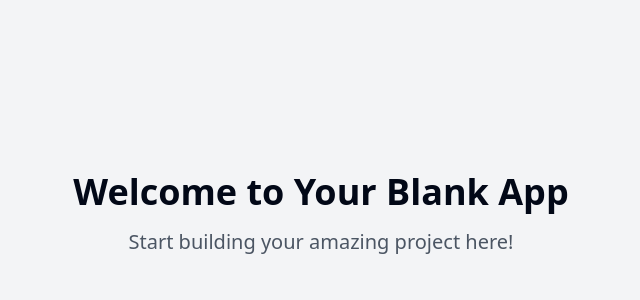
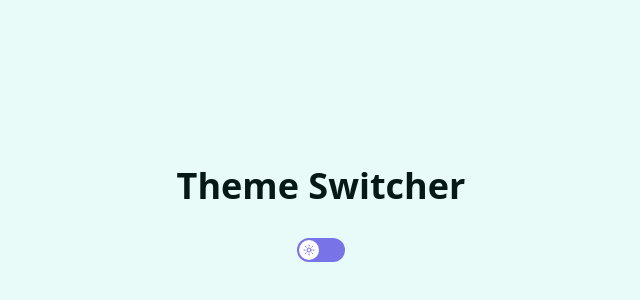
Before and after one commit to amr-khaled27/watch-store-frontend, a React (Vite) app: page / in a window 1280 px wide. Shown: the part 186-486 px from the top of the page, without its empty margins (319-959 px from the left). Built offline with nearby package versions, Linux system fonts and the light colour scheme.

Commit message:
Implement dark/light mode toggle
Adds a button to switch between light and dark mode themes.  The button will be centered on the screen.  The light and dark themes will use custom CSS variables.

```diff
--- a/src/App.tsx
+++ b/src/App.tsx
@@ -1,6 +1,6 @@
-import { Toaster } from "@/components/ui/toaster";
-import { Toaster as Sonner } from "@/components/ui/sonner";
-import { TooltipProvider } from "@/components/ui/tooltip";
+
+import { ThemeProvider } from "./components/theme-provider";
+import { ThemeToggle } from "./components/theme-toggle";
 import { QueryClient, QueryClientProvider } from "@tanstack/react-query";
 import { BrowserRouter, Routes, Route } from "react-router-dom";
 import Index from "./pages/Index";
@@ -10,17 +10,14 @@ const queryClient = new QueryClient();
 
 const App = () => (
   <QueryClientProvider client={queryClient}>
-    <TooltipProvider>
-      <Toaster />
-      <Sonner />
+    <ThemeProvider defaultTheme="light">
       <BrowserRouter>
         <Routes>
           <Route path="/" element={<Index />} />
-          {/* ADD ALL CUSTOM ROUTES ABOVE THE CATCH-ALL "*" ROUTE */}
           <Route path="*" element={<NotFound />} />
         </Routes>
       </BrowserRouter>
-    </TooltipProvider>
+    </ThemeProvider>
   </QueryClientProvider>
 );
 
--- /dev/null
+++ b/src/components/theme-provider.tsx
@@ -0,0 +1,62 @@
+
+import { createContext, useContext, useEffect, useState } from "react";
+
+type Theme = "dark" | "light";
+
+type ThemeProviderProps = {
+  children: React.ReactNode;
+  defaultTheme?: Theme;
+  storageKey?: string;
+};
+
+type ThemeProviderState = {
+  theme: Theme;
+  setTheme: (theme: Theme) => void;
+};
+
+const initialState: ThemeProviderState = {
+  theme: "light",
+  setTheme: () => null,
+};
+
+const ThemeProviderContext = createContext<ThemeProviderState>(initialState);
+
+export function ThemeProvider({
+  children,
+  defaultTheme = "light",
+  storageKey = "vite-ui-theme",
+  ...props
+}: ThemeProviderProps) {
+  const [theme, setTheme] = useState<Theme>(
+    () => (localStorage.getItem(storageKey) as Theme) || defaultTheme
+  );
+
+  useEffect(() => {
+    const root = window.document.documentElement;
+    root.classList.remove("light", "dark");
+    root.classList.add(theme);
+  }, [theme]);
+
+  const value = {
+    theme,
+    setTheme: (theme: Theme) => {
+      localStorage.setItem(storageKey, theme);
+      setTheme(theme);
+    },
+  };
+
+  return (
+    <ThemeProviderContext.Provider {...props} value={value}>
+      {children}
+    </ThemeProviderContext.Provider>
+  );
+}
+
+export const useTheme = () => {
+  const context = useContext(ThemeProviderContext);
+
+  if (context === undefined)
+    throw new Error("useTheme must be used within a ThemeProvider");
+
+  return context;
+};
--- /dev/null
+++ b/src/components/theme-toggle.tsx
@@ -0,0 +1,24 @@
+
+import { Moon, Sun } from "lucide-react";
+import { useTheme } from "./theme-provider";
+
+export function ThemeToggle() {
+  const { theme, setTheme } = useTheme();
+
+  return (
+    <button
+      onClick={() => setTheme(theme === "light" ? "dark" : "light")}
+      className="theme-toggle group relative inline-flex items-center justify-center overflow-hidden focus:outline-none focus:ring-2 focus:ring-primary focus:ring-offset-2 focus:ring-offset-background"
+      data-state={theme === "dark" ? "checked" : "unchecked"}
+      aria-label="Toggle theme"
+    >
+      <span className="theme-toggle-thumb flex items-center justify-center">
+        {theme === "light" ? (
+          <Sun className="h-3 w-3 text-secondary" />
+        ) : (
+          <Moon className="h-3 w-3 text-secondary" />
+        )}
+      </span>
+    </button>
+  );
+}
--- a/src/index.css
+++ b/src/index.css
@@ -1,101 +1,37 @@
+
 @tailwind base;
 @tailwind components;
 @tailwind utilities;
 
 @layer base {
   :root {
-    --background: 0 0% 100%;
-    --foreground: 222.2 84% 4.9%;
-
-    --card: 0 0% 100%;
-    --card-foreground: 222.2 84% 4.9%;
-
-    --popover: 0 0% 100%;
-    --popover-foreground: 222.2 84% 4.9%;
-
-    --primary: 222.2 47.4% 11.2%;
-    --primary-foreground: 210 40% 98%;
-
-    --secondary: 210 40% 96.1%;
-    --secondary-foreground: 222.2 47.4% 11.2%;
-
-    --muted: 210 40% 96.1%;
-    --muted-foreground: 215.4 16.3% 46.9%;
-
-    --accent: 210 40% 96.1%;
-    --accent-foreground: 222.2 47.4% 11.2%;
-
-    --destructive: 0 84.2% 60.2%;
-    --destructive-foreground: 210 40% 98%;
-
-    --border: 214.3 31.8% 91.4%;
-    --input: 214.3 31.8% 91.4%;
-    --ring: 222.2 84% 4.9%;
-
-    --radius: 0.5rem;
-
-    --sidebar-background: 0 0% 98%;
-
-    --sidebar-foreground: 240 5.3% 26.1%;
-
-    --sidebar-primary: 240 5.9% 10%;
-
-    --sidebar-primary-foreground: 0 0% 98%;
-
-    --sidebar-accent: 240 4.8% 95.9%;
-
-    --sidebar-accent-foreground: 240 5.9% 10%;
-
-    --sidebar-border: 220 13% 91%;
-
-    --sidebar-ring: 217.2 91.2% 59.8%;
+    --text: #051a17;
+    --background: #e9fbf8;
+    --primary: #157e72;
+    --secondary: #7973e8;
+    --accent: #7e21c4;
+  }
+  .dark {
+    --text: #e3faf7;
+    --background: #041613;
+    --primary: #7fe9dc;
+    --secondary: #1d178b;
+    --accent: #993cde;
   }
 
-  .dark {
-    --background: 222.2 84% 4.9%;
-    --foreground: 210 40% 98%;
-
-    --card: 222.2 84% 4.9%;
-    --card-foreground: 210 40% 98%;
-
-    --popover: 222.2 84% 4.9%;
-    --popover-foreground: 210 40% 98%;
-
-    --primary: 210 40% 98%;
-    --primary-foreground: 222.2 47.4% 11.2%;
-
-    --secondary: 217.2 32.6% 17.5%;
-    --secondary-foreground: 210 40% 98%;
-
-    --muted: 217.2 32.6% 17.5%;
-    --muted-foreground: 215 20.2% 65.1%;
-
-    --accent: 217.2 32.6% 17.5%;
-    --accent-foreground: 210 40% 98%;
-
-    --destructive: 0 62.8% 30.6%;
-    --destructive-foreground: 210 40% 98%;
-
-    --border: 217.2 32.6% 17.5%;
-    --input: 217.2 32.6% 17.5%;
-    --ring: 212.7 26.8% 83.9%;
-    --sidebar-background: 240 5.9% 10%;
-    --sidebar-foreground: 240 4.8% 95.9%;
-    --sidebar-primary: 224.3 76.3% 48%;
-    --sidebar-primary-foreground: 0 0% 100%;
-    --sidebar-accent: 240 3.7% 15.9%;
-    --sidebar-accent-foreground: 240 4.8% 95.9%;
-    --sidebar-border: 240 3.7% 15.9%;
-    --sidebar-ring: 217.2 91.2% 59.8%;
+  body {
+    @apply bg-background text-text transition-colors duration-300;
   }
 }
 
-@layer base {
-  * {
-    @apply border-border;
-  }
+.theme-toggle {
+  @apply relative h-6 w-12 rounded-full bg-secondary transition-colors duration-300;
+}
 
-  body {
-    @apply bg-background text-foreground;
-  }
+.theme-toggle-thumb {
+  @apply absolute left-0.5 top-0.5 h-5 w-5 transform rounded-full bg-white transition-transform duration-300;
 }
+
+.theme-toggle[data-state="checked"] .theme-toggle-thumb {
+  @apply translate-x-6;
+}
--- a/src/pages/Index.tsx
+++ b/src/pages/Index.tsx
@@ -1,11 +1,14 @@
-// Update this page (the content is just a fallback if you fail to update the page)
+
+import { ThemeToggle } from "../components/theme-toggle";
 
 const Index = () => {
   return (
-    <div className="min-h-screen flex items-center justify-center bg-gray-100">
-      <div className="text-center">
-        <h1 className="text-4xl font-bold mb-4">Welcome to Your Blank App</h1>
-        <p className="text-xl text-gray-600">Start building your amazing project here!</p>
+    <div className="flex min-h-screen items-center justify-center bg-background">
+      <div className="animate-fade-in rounded-lg p-8 text-center">
+        <h1 className="mb-8 text-4xl font-bold text-text">Theme Switcher</h1>
+        <div className="flex justify-center">
+          <ThemeToggle />
+        </div>
       </div>
     </div>
   );
--- a/tailwind.config.ts
+++ b/tailwind.config.ts
@@ -1,3 +1,4 @@
+
 import type { Config } from "tailwindcss";
 
 export default {
@@ -12,85 +13,34 @@ export default {
   theme: {
     container: {
       center: true,
-			padding: '2rem',
+      padding: "2rem",
       screens: {
-				'2xl': '1400px'
-			}
+        "2xl": "1400px",
+      },
     },
     extend: {
       colors: {
-				border: 'hsl(var(--border))',
-				input: 'hsl(var(--input))',
-				ring: 'hsl(var(--ring))',
-				background: 'hsl(var(--background))',
-				foreground: 'hsl(var(--foreground))',
-				primary: {
-					DEFAULT: 'hsl(var(--primary))',
-					foreground: 'hsl(var(--primary-foreground))'
-				},
-				secondary: {
-					DEFAULT: 'hsl(var(--secondary))',
-					foreground: 'hsl(var(--secondary-foreground))'
-				},
-				destructive: {
-					DEFAULT: 'hsl(var(--destructive))',
-					foreground: 'hsl(var(--destructive-foreground))'
-				},
-				muted: {
-					DEFAULT: 'hsl(var(--muted))',
-					foreground: 'hsl(var(--muted-foreground))'
-				},
-				accent: {
-					DEFAULT: 'hsl(var(--accent))',
-					foreground: 'hsl(var(--accent-foreground))'
-				},
-				popover: {
-					DEFAULT: 'hsl(var(--popover))',
-					foreground: 'hsl(var(--popover-foreground))'
-				},
-				card: {
-					DEFAULT: 'hsl(var(--card))',
-					foreground: 'hsl(var(--card-foreground))'
-				},
-				sidebar: {
-					DEFAULT: 'hsl(var(--sidebar-background))',
-					foreground: 'hsl(var(--sidebar-foreground))',
-					primary: 'hsl(var(--sidebar-primary))',
-					'primary-foreground': 'hsl(var(--sidebar-primary-foreground))',
-					accent: 'hsl(var(--sidebar-accent))',
-					'accent-foreground': 'hsl(var(--sidebar-accent-foreground))',
-					border: 'hsl(var(--sidebar-border))',
-					ring: 'hsl(var(--sidebar-ring))'
-				}
-			},
-			borderRadius: {
-				lg: 'var(--radius)',
-				md: 'calc(var(--radius) - 2px)',
-				sm: 'calc(var(--radius) - 4px)'
+        text: "var(--text)",
+        background: "var(--background)",
+        primary: "var(--primary)",
+        secondary: "var(--secondary)",
+        accent: "var(--accent)",
       },
       keyframes: {
-				'accordion-down': {
-					from: {
-						height: '0'
+        "fade-in": {
+          "0%": { opacity: "0" },
+          "100%": { opacity: "1" },
         },
-					to: {
-						height: 'var(--radix-accordion-content-height)'
-					}
+        "slide-in": {
+          "0%": { transform: "translateX(-100%)" },
+          "100%": { transform: "translateX(0)" },
         },
-				'accordion-up': {
-					from: {
-						height: 'var(--radix-accordion-content-height)'
-					},
-					to: {
-						height: '0'
-					}
-				}
       },
       animation: {
-				'accordion-down': 'accordion-down 0.2s ease-out',
-				'accordion-up': 'accordion-up 0.2s ease-out'
-			}
-		}
+        "fade-in": "fade-in 0.5s ease-out",
+        "slide-in": "slide-in 0.5s ease-out",
+      },
+    },
   },
   plugins: [require("tailwindcss-animate")],
 } satisfies Config;
```
Lines whose indentation alone changed are shown as unchanged.
